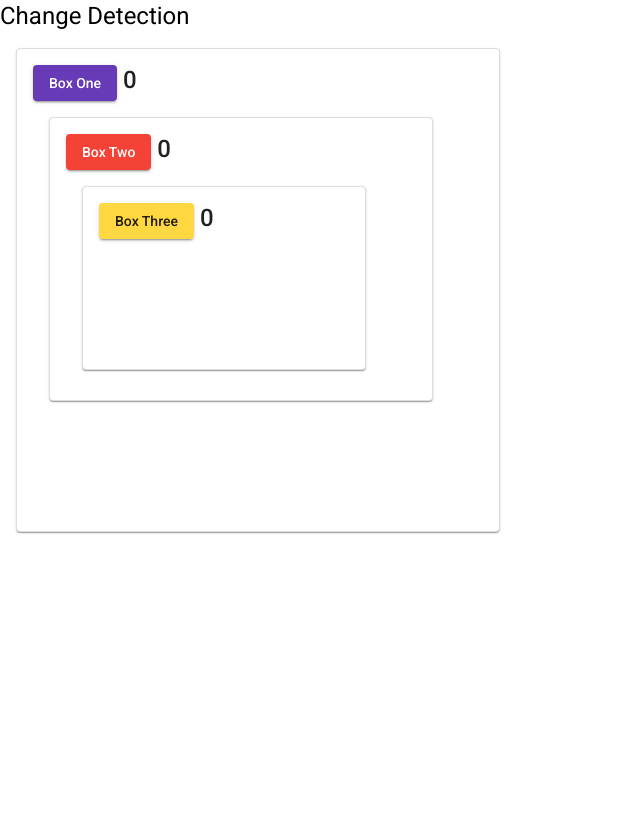
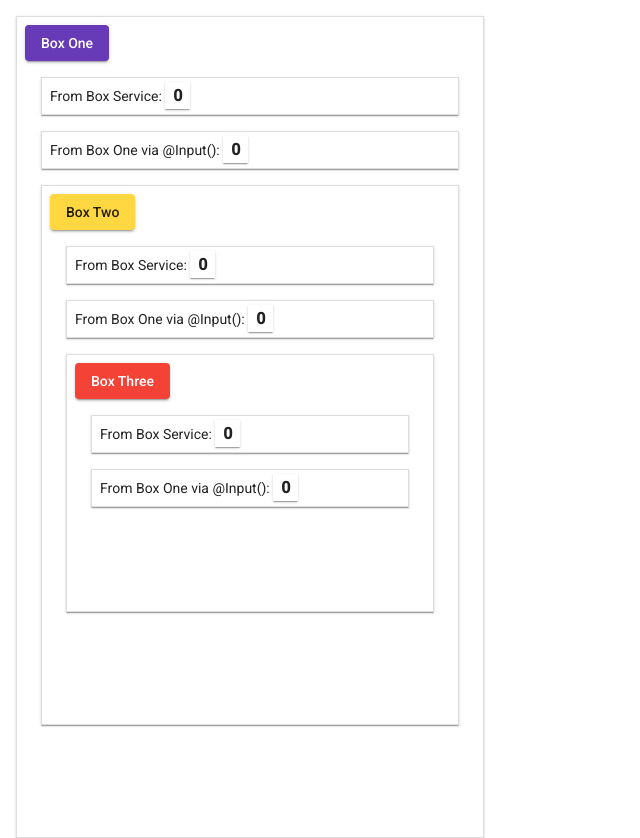
Before and after one commit to kgotgit/ng-change-detection, an Angular app: page / in a window 1280 px wide. Shown: the whole page, without its empty margins (0-640 px from the left). Before the commit the page ends 800 px from the top, so only its background shows below. Built offline with nearby package versions, Linux system fonts and the light colour scheme.

Commit message:
Box one updates

```diff
--- a/src/app/app.component.html
+++ b/src/app/app.component.html
@@ -1,2 +1,2 @@
-<h1>Change Detection</h1>
+
 <app-box-one></app-box-one>
--- a/src/app/nested-boxes/box-one/box-one.component.html
+++ b/src/app/nested-boxes/box-one/box-one.component.html
@@ -1,6 +1,13 @@
-<mat-card  class="box one">
-<mat-card-title>
-  <button mat-raised-button color="primary" (click)="boxService.increment()">Box One</button> {{boxService.counter}}
-</mat-card-title>
-  <app-box-two></app-box-two>
-</mat-card>
+<div class="mat-card mat-focus-indicator box one">
+  <div class="mat-card-title">
+    <button mat-raised-button color="primary" (click)="increment()">
+      Box One
+    </button>
+  </div>
+  <div class="mat-card-content">
+    <div class="mat-card box ">From Box Service: <span class="mat-card font-bold">{{ boxService.counter }} </span></div>
+
+    <div class="mat-card box ">From Box One via @Input(): <span class="mat-card font-bold">{{ _boxOneCounter }}</span></div>
+  </div>
+  <app-box-two [boxOneCounter]="_boxOneCounter"></app-box-two>
+</div>
--- a/src/app/nested-boxes/box-one/box-one.component.ts
+++ b/src/app/nested-boxes/box-one/box-one.component.ts
@@ -9,9 +9,15 @@ import { BoxService } from 'src/app/services/box.service';
 })
 export class BoxOneComponent implements OnInit {
 
+  _boxOneCounter=0;
   constructor(public boxService:BoxService) { }
 
   ngOnInit(): void {
   }
 
+  increment(){
+    this.boxService.increment();
+    this._boxOneCounter++;
+  }
+
 }
--- a/src/app/nested-boxes/box-three/box-three.component.html
+++ b/src/app/nested-boxes/box-three/box-three.component.html
@@ -1,6 +1,13 @@
-<mat-card  class="box three">
-  <mat-card-title>
-    <button mat-raised-button color="accent" (click)="boxService.increment()">Box Three</button> {{boxService.counter}}
-  </mat-card-title>
+<div class="mat-card mat-focus-indicator box three">
+  <div class="mat-card-title">
+    <button mat-raised-button color="warn" (click)="boxService.increment()">
+      Box Three
+    </button>
+  </div>
+  <div class="mat-card-content">
+    <div class="mat-card box ">From Box Service: <span class="mat-card font-bold">{{ boxService.counter }} </span></div>
 
-</mat-card>
+    <div class="mat-card box ">From Box One via @Input(): <span class="mat-card font-bold">{{ _boxOneCounter }}</span></div>
+  </div>
+
+</div>
--- a/src/app/nested-boxes/box-three/box-three.component.ts
+++ b/src/app/nested-boxes/box-three/box-three.component.ts
@@ -1,4 +1,4 @@
-import { Component, OnInit, ChangeDetectionStrategy } from '@angular/core';
+import { Component, OnInit, ChangeDetectionStrategy, Input } from '@angular/core';
 import { BoxService } from 'src/app/services/box.service';
 
 @Component({
@@ -9,6 +9,13 @@ import { BoxService } from 'src/app/services/box.service';
 })
 export class BoxThreeComponent implements OnInit {
 
+  _boxOneCounter=0;
+
+
+  @Input()
+  set boxOneCounter(counter){
+    this._boxOneCounter=counter;
+  }
   constructor(public boxService:BoxService) { }
 
   ngOnInit(): void {
--- a/src/app/nested-boxes/box-two/box-two.component.html
+++ b/src/app/nested-boxes/box-two/box-two.component.html
@@ -1,6 +1,13 @@
-<mat-card  class="box two">
-  <mat-card-title>
-    <button mat-raised-button color="warn" (click)="boxService.increment()">Box Two</button> {{boxService.counter}}
-  </mat-card-title>
-  <app-box-three></app-box-three>
-</mat-card>
+<div class="mat-card mat-focus-indicator box two">
+  <div class="mat-card-title">
+    <button mat-raised-button color="accent" (click)="boxService.increment()">
+      Box Two
+    </button>
+  </div>
+  <div class="mat-card-content">
+    <div class="mat-card box ">From Box Service: <span class="mat-card font-bold">{{ boxService.counter }} </span></div>
+
+    <div class="mat-card box ">From Box One via @Input(): <span class="mat-card font-bold">{{ _boxOneCounter }}</span></div>
+  </div>
+  <app-box-three [boxOneCounter]="_boxOneCounter"></app-box-three>
+</div>
--- a/src/app/nested-boxes/box-two/box-two.component.ts
+++ b/src/app/nested-boxes/box-two/box-two.component.ts
@@ -1,4 +1,4 @@
-import { Component, OnInit, ChangeDetectionStrategy } from '@angular/core';
+import { Component, OnInit, ChangeDetectionStrategy, Input } from '@angular/core';
 import { BoxService } from 'src/app/services/box.service';
 
 @Component({
@@ -9,6 +9,14 @@ import { BoxService } from 'src/app/services/box.service';
 })
 export class BoxTwoComponent implements OnInit {
 
+
+  _boxOneCounter=0;
+
+
+  @Input()
+  set boxOneCounter(counter){
+    this._boxOneCounter=counter;
+  }
   constructor(public boxService:BoxService) { }
 
   ngOnInit(): void {
--- a/src/styles.css
+++ b/src/styles.css
@@ -10,19 +10,31 @@ body { margin: 0; font-family: Roboto, "Helvetica Neue", sans-serif; }
   margin:0.5rem;
   padding:0.5rem;
   margin:1rem;
+
 }
 
 .box.one{
   width:450px;
-  height:450px;
+  min-height:450px;
+  height:auto;
+  padding-bottom:6rem;
 }
 
 .box.two{
-  width:350px;
-  height:250px;
+  width:400px;
+  min-height:250px;
+  padding-bottom:6rem;
 }
 
 .box.three{
-  width:250px;
-  height:150px;
+  width:350px;
+  min-height:200px;
+  padding-bottom:3rem;
 }
+
+.font-bold{
+  font-weight: bold;
+  padding:0.25rem 0.5rem;
+
+  font-size:1rem;
+}
```
